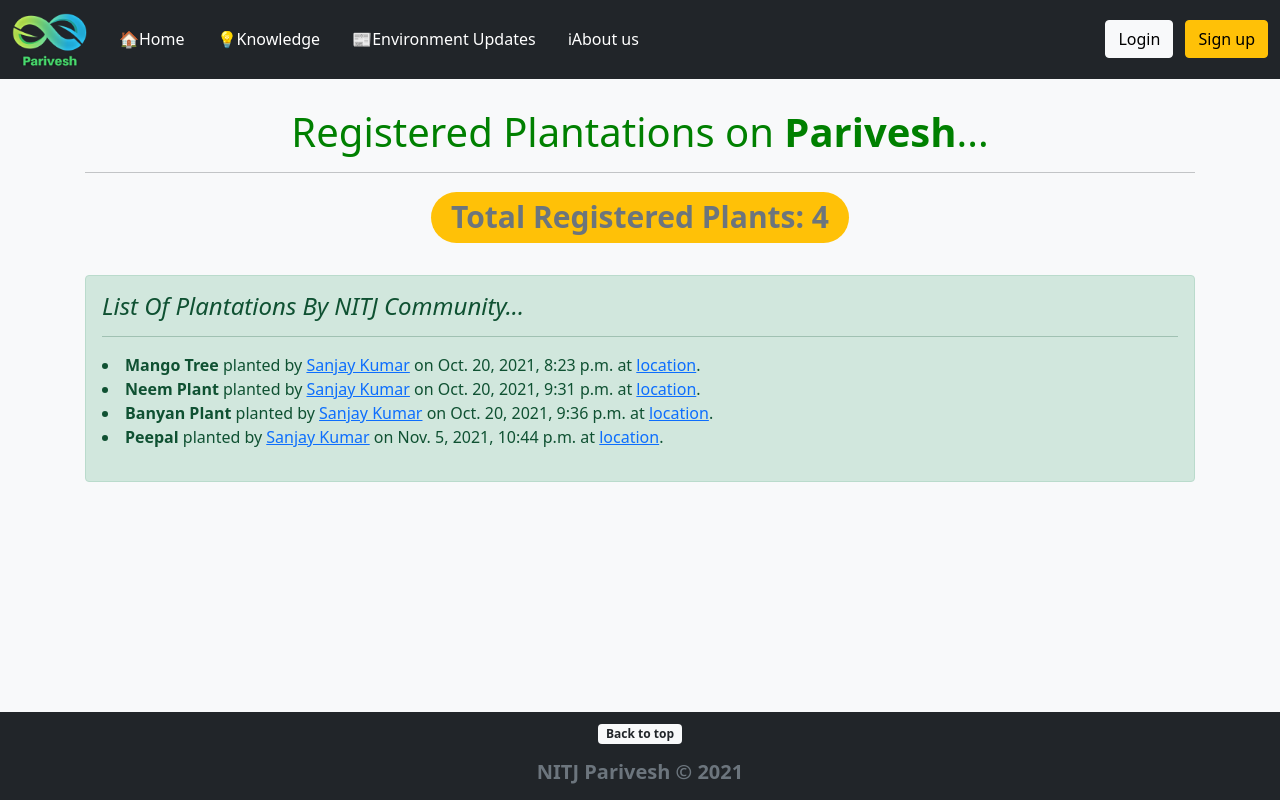
After one commit to sanju6890/Parivesh, a Django app: page /plantations-on-parivesh/ in a window 1280 px wide. The commit adds this page. Run offline with Django 3.2, Linux system fonts and the light colour scheme; data comes from the database, SQL or seed files in the repository; both versions use the stored data as it was before the commit; some libraries are stand-ins or nearby versions.

Commit message:
Improved Forms UI and Added seperate Plantations list page
Signed-off-by: sanju6890 <sanjusaikap2001@gmail.com>

```diff
--- a/Members/templates/registration/create_profile_page.html
+++ b/Members/templates/registration/create_profile_page.html
@@ -9,7 +9,7 @@
     <h1 class="mt-5 text-center">Create Your Profile Here!!</h1>
     <p>**Fill only those columns which are applicable to you...</p>
     <hr/>
-    <div class="form-group">
+    <div class="d-grid gap-2 col-6 mx-auto form-group">
         <form method="POST" enctype="multipart/form-data">
             {% csrf_token %}
             {{ form.media }}
--- a/Members/templates/registration/edit_profile_page.html
+++ b/Members/templates/registration/edit_profile_page.html
@@ -10,7 +10,7 @@
         <h1 class="mt-5 text-center" style="color: green;">Edit Your Profile Here!!</h1>
         <p>**Edit only those columns which are applicable to you...</p>
         <hr/>
-        <div class="form-group">
+        <div class="d-grid gap-2 col-6 mx-auto form-group">
             <form method="POST" enctype="multipart/form-data">
                 {% csrf_token %}
                 {{ form.media }}
--- a/Members/templates/registration/edit_user_settings.html
+++ b/Members/templates/registration/edit_user_settings.html
@@ -8,7 +8,7 @@ Parivesh: Edit Settings
     {% if user.is_authenticated %}
     <h1 class="mt-5 text-center" style="color: green;">Edit Profile Settings Here!!</h1>
     <hr/>
-    <div class="form-group">
+    <div class="d-grid gap-2 col-6 mx-auto form-group">
         <form method="POST">
         {% csrf_token %}
         {{ form.as_p }}
--- a/Members/templates/registration/login.html
+++ b/Members/templates/registration/login.html
@@ -21,7 +21,8 @@ Parivesh: Login
       </div>
     {% endfor %}
     <br/>
-    <div class="form-group">
+    <div class="d-grid gap-2 col-6 mx-auto">
+      <div class="form-group">
       <form method="POST">
       {% csrf_token %}
         <div class="mb-auto">
@@ -36,6 +37,8 @@ Parivesh: Login
       <button type="submit" class="w-25 btn btn-success mt-2">Login</button>
   </form>
   </div>
+    </div>
+
   <!-- <button class="w-25 btn btn-danger mt-2">Forgot Password</button> -->
 </div>
 
--- a/Members/templates/registration/register.html
+++ b/Members/templates/registration/register.html
@@ -20,7 +20,8 @@ Parivesh: Registration
         <button type="button" class="btn-close" data-bs-dismiss="alert" aria-label="Close"></button>
         </div>
       {% endfor %}
-    <form method="POST">
+      <div class="d-grid gap-2 col-6 mx-auto">
+          <form method="POST">
         {% csrf_token %}
         <div class="form-group">
             <label for="username">Username</label>
@@ -54,6 +55,8 @@ Parivesh: Registration
         <br/>
         <button type="submit" class="btn btn-success">Sign Up</button>
     </form>
+      </div>
+
     <br/>
 </div>
 
--- a/PariveshApp/models.py
+++ b/PariveshApp/models.py
@@ -2,21 +2,20 @@ from django.db import models
 from django.db.models.deletion import CASCADE
 from django.contrib.auth.models import User
 from django.urls import reverse
-from django.utils import timezone
 
 
 # Create your models here.
 
 class Plantation(models.Model):
+    planter  = models.ForeignKey(User, on_delete=CASCADE)
     plant_name = models.CharField(max_length=255)
     plant_loc = models.URLField()
     plant_pic = models.ImageField(null=True,blank=True, upload_to='plant_pics')
-    date_time = models.DateTimeField(default=timezone.now)
-    planter  = models.ForeignKey(User, on_delete=CASCADE)
+    date_time = models.DateTimeField(auto_now_add=True)
     remarks = models.TextField()
 
     def __str__(self):
-        return self.plant_name + ' | ' + str(self.planter.first_name) + ' | ' + str(self.planter.email)
+        return f'{self.plant_name} | {str(self.planter.first_name)} | ' + str(self.planter.email)
 
     def get_absolute_url(self):
         return reverse('home')
@@ -25,17 +24,20 @@ class Profile(models.Model):
     user = models.OneToOneField(User, null=True, on_delete=models.CASCADE)
     bio = models.TextField()
     profile_pic = models.ImageField(null=True,blank=True, upload_to="profile_pics")
+    # NITJ Membership Info
     designation = models.CharField(max_length=255)
     department = models.CharField(max_length=255)
-    gender = models.CharField(max_length=255)
+    # If Designation is Student
     roll_no = models.CharField(max_length=255,null=True,blank=True)
     degree_type = models.CharField(max_length=255,null=True,blank=True)
     batch = models.CharField(max_length=255,null=True,blank=True)
+    # Social Links
     website_url = models.URLField(null=True, blank=True)
     facebook_url = models.URLField(null=True, blank=True)
     instagram_url = models.URLField(null=True, blank=True)
     linkedin_url = models.URLField(null=True, blank=True)
     twitter_url = models.URLField(null=True, blank=True)
+
     def __str__(self):
         return str(self.user)
 
--- a/PariveshApp/templates/add_plant.html
+++ b/PariveshApp/templates/add_plant.html
@@ -9,7 +9,7 @@
 
     <h1 class="mt-5 text-center" style="color: green;">Add New Plant Here!!</h1>
     <hr/>
-    <div class="form-group">
+    <div class="d-grid gap-2 col-6 mx-auto form-group">
         <form method="POST" enctype="multipart/form-data">
         {% csrf_token %}
         {{ form.media }}
--- /dev/null
+++ b/PariveshApp/templates/plantations.html
@@ -0,0 +1,31 @@
+{% extends 'base.html' %}
+{% block title %}
+Parivesh: Plantations' Info
+{% endblock %}
+
+{% block content %}
+{% load static %}
+    <div class="container">
+        <h1 class="mt-5 text-center" style="color: green">Registered Plantations on <strong>Parivesh</strong>...</h1>
+        <hr>
+        <h1 class="text-center"><span class="badge rounded-pill bg-warning text-secondary">Total Registered Plants: {{ plant_count }}</span></h1>
+        <br>
+        <div class="alert alert-success" role="alert">
+            <h4 class="alert-heading"><i>List Of Plantations By NITJ Community...</i></h4>            <hr>
+            <p>
+                {% for plant in object_list %}
+                <li>
+                    <strong>{{ plant.plant_name }}</strong> planted by
+                    {% if plant.planter.profile.id %}
+                    <a href="{% url 'show-profile-page' plant.planter.profile.id %}">{{ plant.planter.first_name }} {{ plant.planter.last_name }}</a>
+                    {% else %}
+                    {{ plant.planter.first_name }} {{ plant.planter.last_name }}
+                    {% endif %}
+                    on {{ plant.date_time }} at <a href="{{ plant.plant_loc }}">location</a>.
+                </li>
+                {% endfor %}
+            </p>
+        </div>
+
+    </div>
+{% endblock %}
--- a/PariveshApp/urls.py
+++ b/PariveshApp/urls.py
@@ -3,7 +3,8 @@ from django.urls import path
 from .views import *
 urlpatterns = [
     path('', HomeView.as_view(), name="home"),
-    path('image-gallery', ImageGalleryView.as_view(), name="gallery"),
+    path('plantations-on-parivesh/', PlantationView.as_view(), name="plant-list"),
+    path('image-gallery/', ImageGalleryView.as_view(), name="gallery"),
     path('add-plant/', AddPlantView.as_view(), name="add-plant"),
     path('about-us/', AboutUs, name="about-us"),
     path('environment-updates/', News, name="news"),
--- a/PariveshApp/views.py
+++ b/PariveshApp/views.py
@@ -17,7 +17,7 @@ def Knowledge(request):
     return render(request, 'knowledge.html', {})
 
 def News(request):
-    url = "https://newsapi.org/v2/everything?q=environment&apiKey=" + config('api_key')
+    url = "https://newsapi.org/v2/everything?q=trees and plants&apiKey=" + config('api_key')
     response = requests.get(url)
     data = response.json()
     news_list = data['articles']
@@ -32,12 +32,20 @@ def News(request):
 class HomeView(ListView):
     model = Plantation
     template_name = 'home.html'
-    ordering = ['-date_time']
     def get_context_data(self, *args, **kwargs):
         context = super(HomeView, self).get_context_data(*args, **kwargs)
         user_count = User.objects.all().count()
         plant_count = Plantation.objects.all().count()
         context["user_count"] = user_count
+        context["plant_count"] = plant_count
+        return context
+
+class PlantationView(ListView):
+    model = Plantation
+    template_name = 'plantations.html'
+    def get_context_data(self, *args, **kwargs):
+        context = super(PlantationView, self).get_context_data(*args, **kwargs)
+        plant_count = Plantation.objects.all().count()
         context["plant_count"] = plant_count
         return context
 
```
Also changed, not shown: Members/forms.py (+3 -5 lines), PariveshApp/templates/home.html (+4 -18 lines), PariveshApp/migrations/0009_remove_profile_gender_alter_plantation_date_time.py (added), db.sqlite3.
